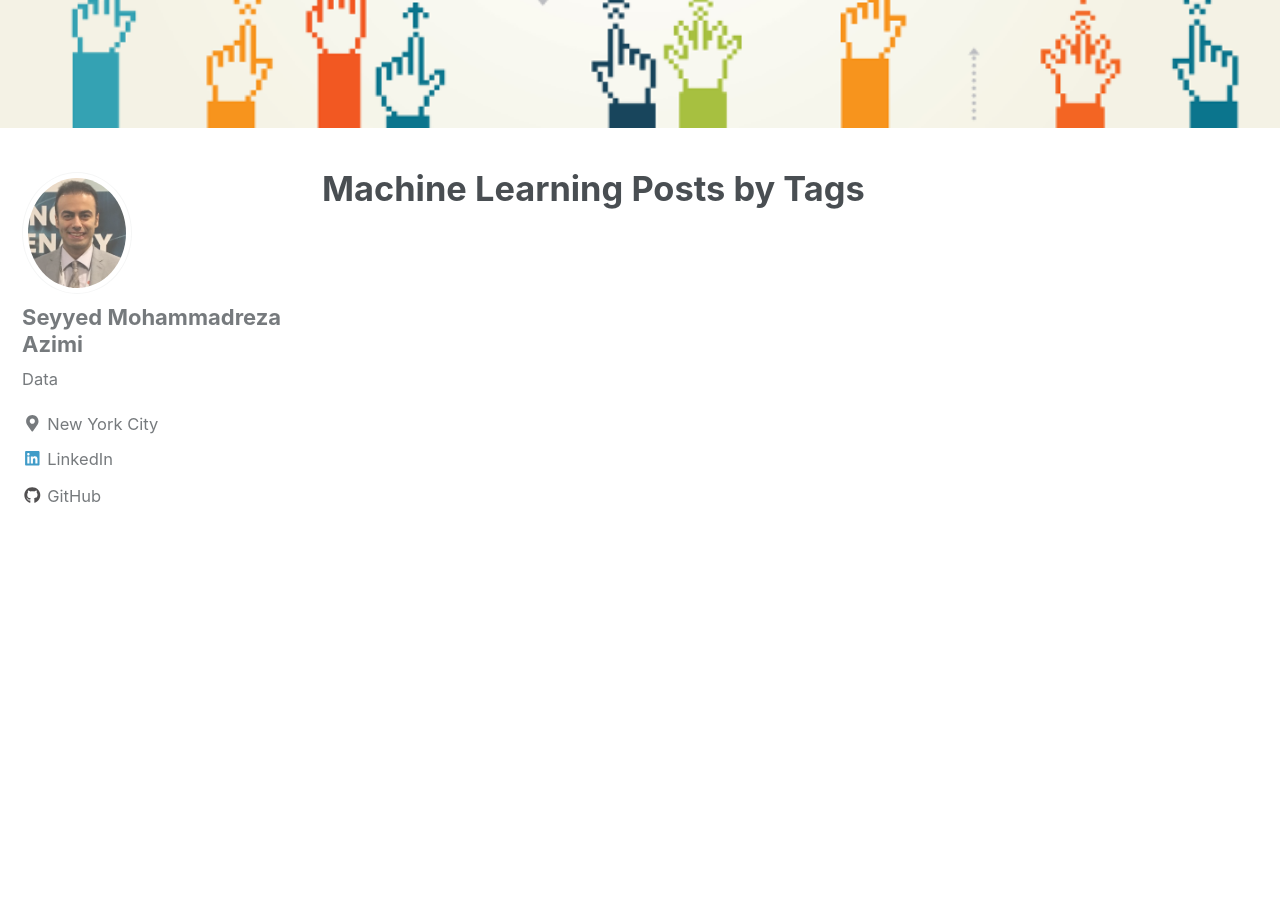
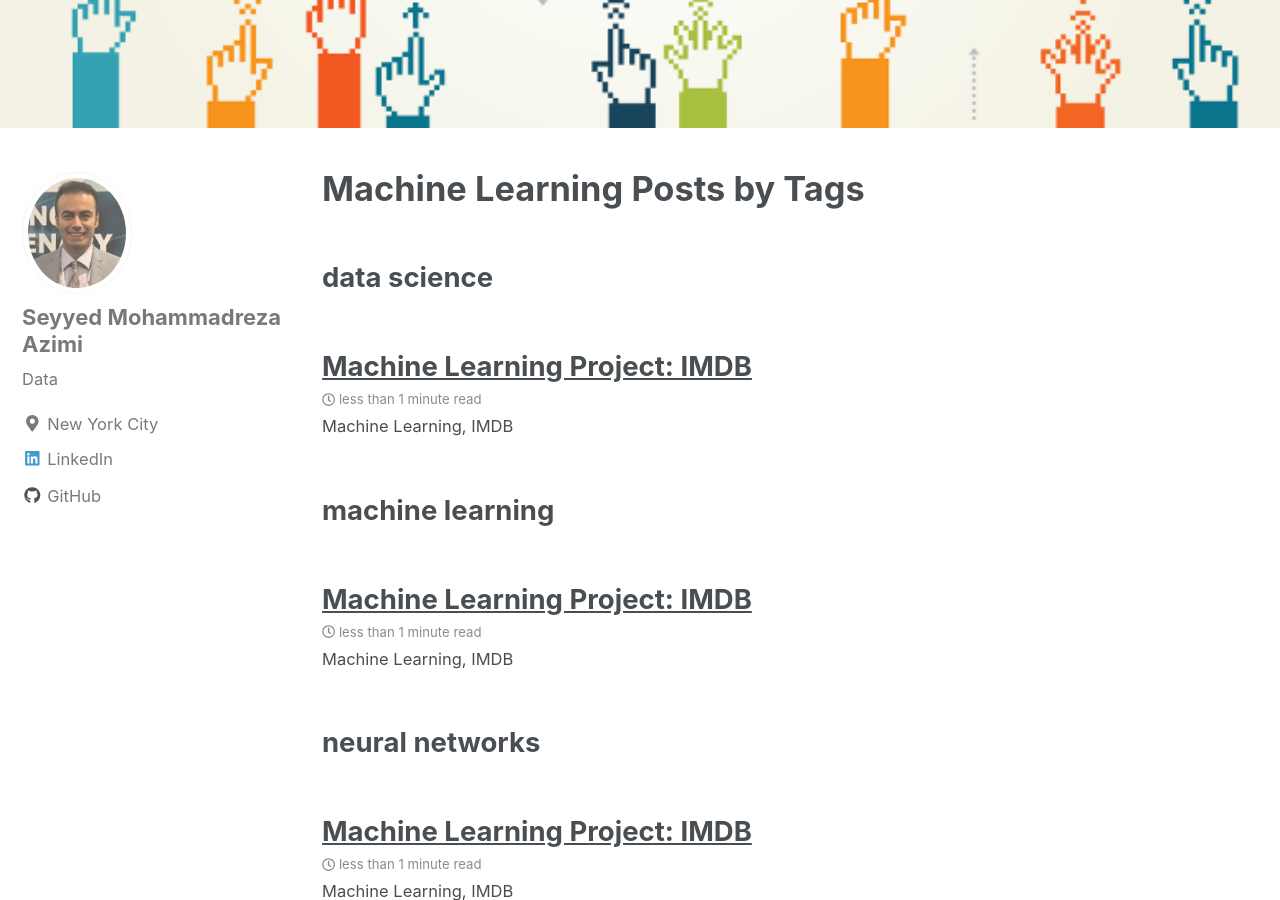
Before and after one commit to MohammadrezaAzimi/MohammadrezaAzimi.github.io, a Jekyll site: the page built from _pages/machinelearning.md, in a window 1280 px wide and 900 px high, scrolled down 517 px. Built offline with Jekyll 4.4.1, drawn with Linux system fonts in a browser that asks for light colours; nearby versions of some CDN libraries.

Commit message:
new github

```diff
--- a/_includes/scripts.html
+++ b/_includes/scripts.html
@@ -24,3 +24,9 @@
 
 {% include analytics.html %}
 {% include /comments-providers/scripts.html %}
+
+{% if page.mathjax %}
+<script type="text/javascript" async
+  src="https://cdn.mathjax.org/mathjax/latest/Mathjax.js?config=TeX-MML-AM_CHTML">
+</script>
+{% endif %}
--- /dev/null
+++ b/_posts/2018-04-06-IMDB.md
@@ -0,0 +1,29 @@
+---
+title: "Machine Learning Project: IMDB"
+date: 2018-04-06
+tags: [machine learning, data science, neural networks]
+header:
+  images: "/images/IMDB/profile img.png"
+excerpt: "Machine Learning, IMDB"
+mathjax: "true"
+---
+
+# H1 Heading
+
+## H2 Heading
+
+### H3 Heading
+
+And some *italics*
+and **bold** text
+
+and [link](https://mail.google.com/mail/u/0/#inbox/16292c3118c68142)
+
+* first
++ second
+- third
+
+number
+1. first
+2. second
+3. third
```
